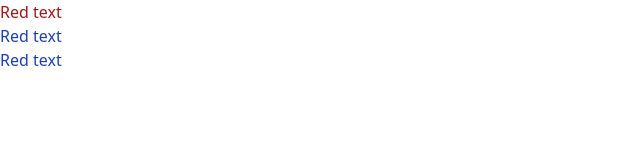
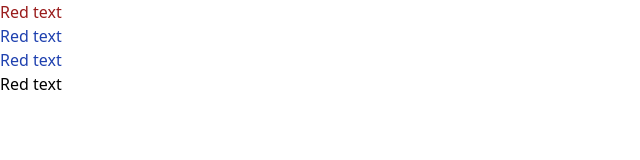
Before and after one commit to VikasSuthar007/Tailwind_1, a plain HTML site: page tailwind-sandbox/tailwind-sandbox-starter/02-colors/index.html in a window 1280 px wide. Shown: the full height of the page, 0-640 px from the left. Drawn offline with nearby package versions, Linux system fonts and the light colour scheme.

Commit message:
commiting after i commit issue is resolved

```diff
--- a/tailwind-sandbox/tailwind-sandbox-starter/02-colors/index.html
+++ b/tailwind-sandbox/tailwind-sandbox-starter/02-colors/index.html
@@ -15,6 +15,7 @@
     <p class="text-red-800">Red text</p>
     <p class="text-blue-800">Red text</p>
     <p class="text-blue-800">Red text</p>
+    <p class="text-navy-800">Red text</p>
     <!-- Background Colors -->
 
     <!-- Text Underline -->
```
